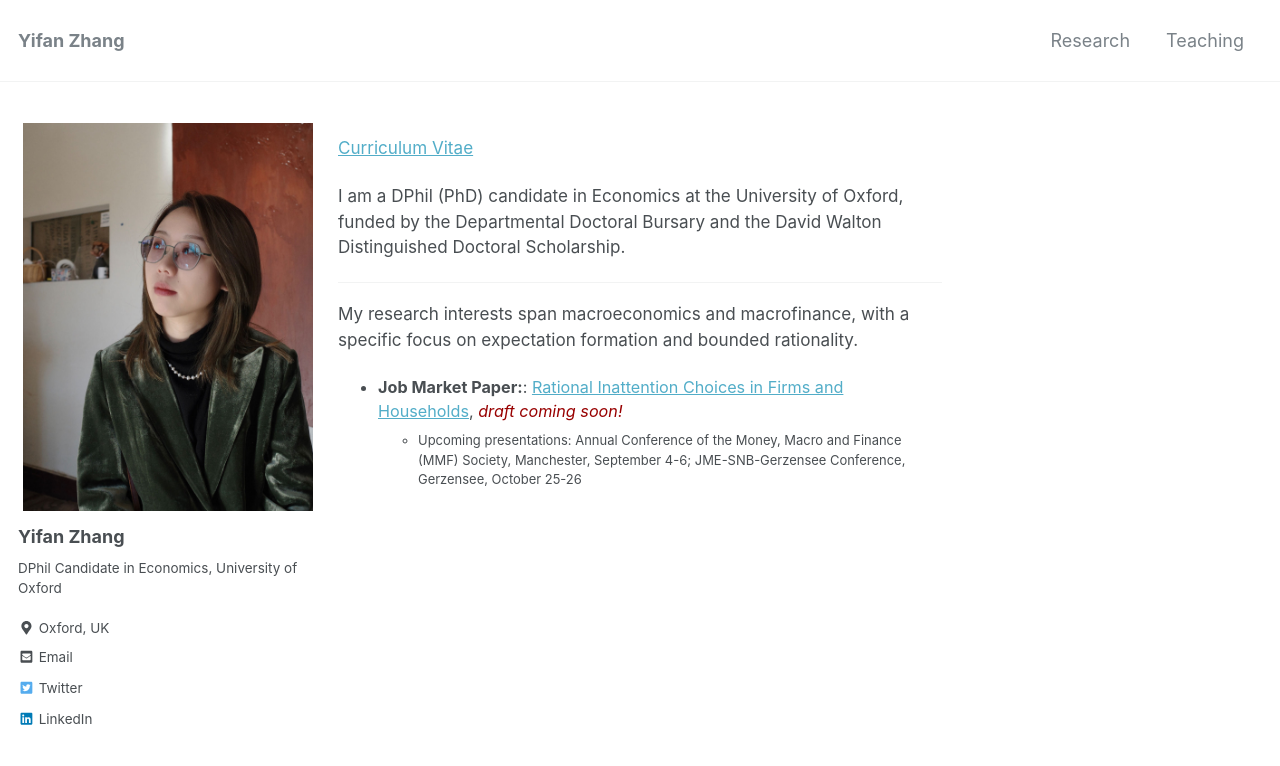
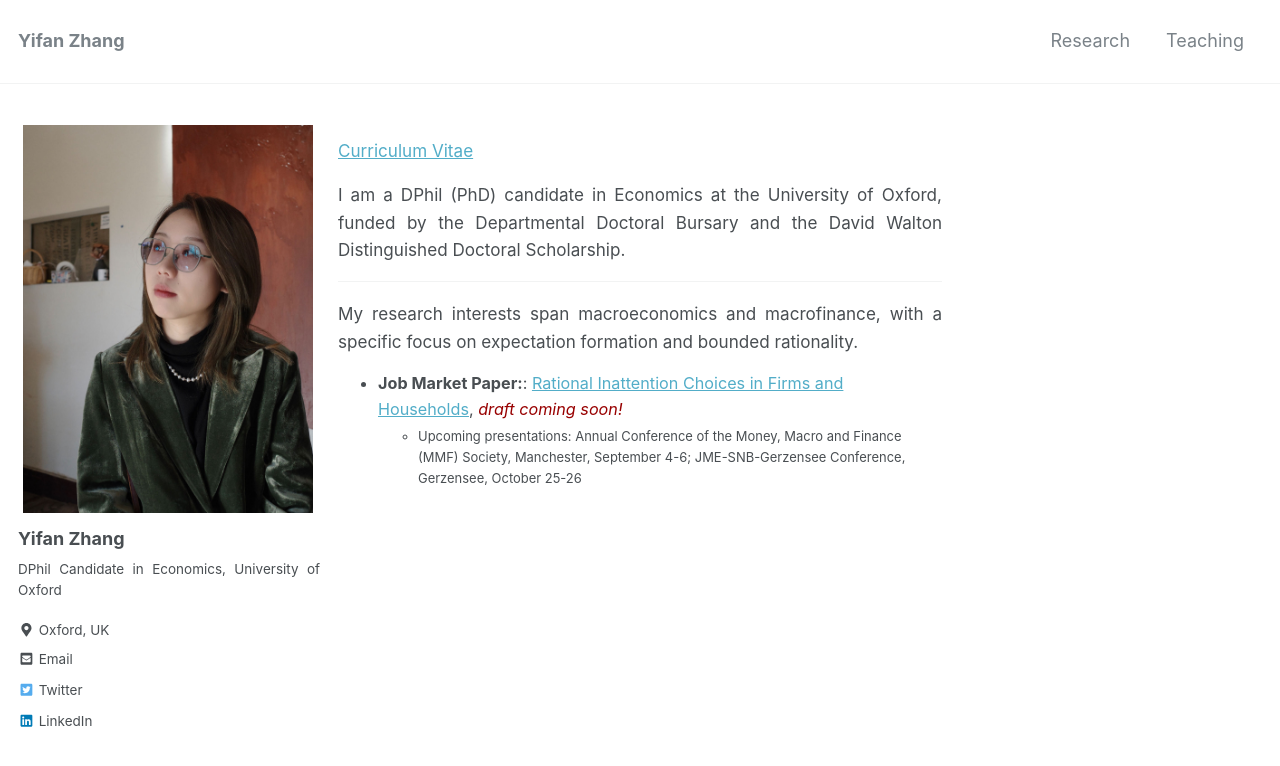
Before and after one commit to yifan-zhang-in/yifan-zhang-in.github.io, a Jekyll site: the page built from index.html, in a window 1280 px wide and 900 px high. Shown: the top 766 px of the window. Built offline with Jekyll 4.4.1, drawn with Linux system fonts in a browser that asks for light colours; nearby versions of some CDN libraries; the list of posts is cut into pages by our own code.

Commit message:
Update _base.scss

```diff
--- a/_sass/minimal-mistakes/_base.scss
+++ b/_sass/minimal-mistakes/_base.scss
@@ -13,7 +13,8 @@ body {
   padding: 0;
   color: $text-color;
   font-family: $global-font-family;
-  line-height: 1.5;
+  font-size: type-size-6;
+  line-height: 1.6;
 
   &.overflow--hidden {
     /* when primary navigation is visible, the content in the background won't scroll */
@@ -36,6 +37,7 @@ h6 {
 h1 {
   margin-top: 0;
   font-size: $type-size-5;
+  margin-bottom: 0.5em;
 }
 
 h2 {
@@ -64,7 +66,11 @@ small,
 }
 
 p {
-  margin-bottom: 1.3em;
+  margin-bottom: 0.5em;
+}
+
+h1, h2, h3, p {
+  text-align: justify;
 }
 
 u,
@@ -107,7 +113,7 @@ abbr[data-original-title] {
 /* blockquotes */
 
 blockquote {
-  margin: 2em 1em 2em 0;
+  margin: 0em 1em 5em 0;
   padding-left: 1em;
   padding-right: 1em;
   font-style: italic;
```
